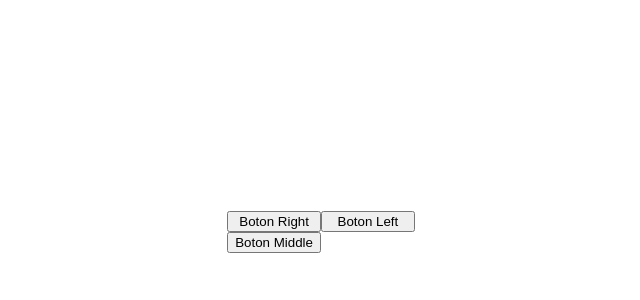
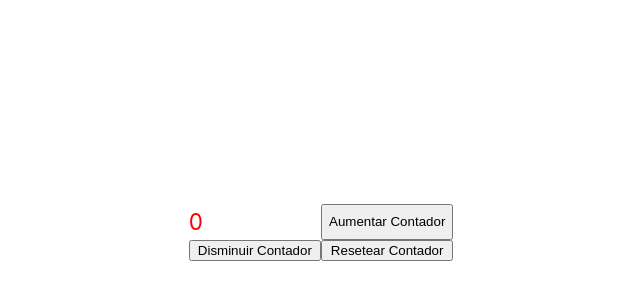
Before and after one commit to ArmandoVallejo/cursoVue, a Vue app in the folder primer-vue/: page / in a window 1280 px wide. Shown: the part 168-468 px from the top of the page, without its empty margins (319-959 px from the left). Built offline with nearby package versions, Linux system fonts and the light colour scheme.

Commit message:
Se manejan estilos dinamicos con :class

```diff
--- a/primer-vue/src/App.vue
+++ b/primer-vue/src/App.vue
@@ -1,22 +1,43 @@
 <script setup>
+
+  import {ref} from 'vue';
   const name = "Armando";
 
   //methods
-  const handleClick = (message) => {
-    console.log(message);
+  const counter = ref(0);
 
+  const increment = () =>{
+    counter.value++;
+  }
+
+  const decrement = () =>{
+    counter.value--;
+  }
+
+  const reset = () =>{
+    counter.value = 0;
   }
 
 </script>
 <!--v-on se puede abreviar con @-->
 <template>
-  <button v-on:click.right.prevent="handleClick('boton derecho')">Boton Right</button>
-  <button @click.left="handleClick('boton izquierdo')">Boton Left</button>
-  <button @click.middle="handleClick('boton central')">Boton Middle</button>
+
+  <h2 :class="counter > 0 ? 'positive' : 'negative'">{{ counter }}</h2>
+
+  <button @click="increment">Aumentar Contador</button>
+  <button @click="decrement">Disminuir Contador</button>
+  <button @click="reset">Resetear Contador</button>
 </template>
 
 <style>
   h1{
     color:red;
   }
+  .positive{
+    color:green
+  }
+
+  .negative{
+    color:red
+  }
 </style>
```
